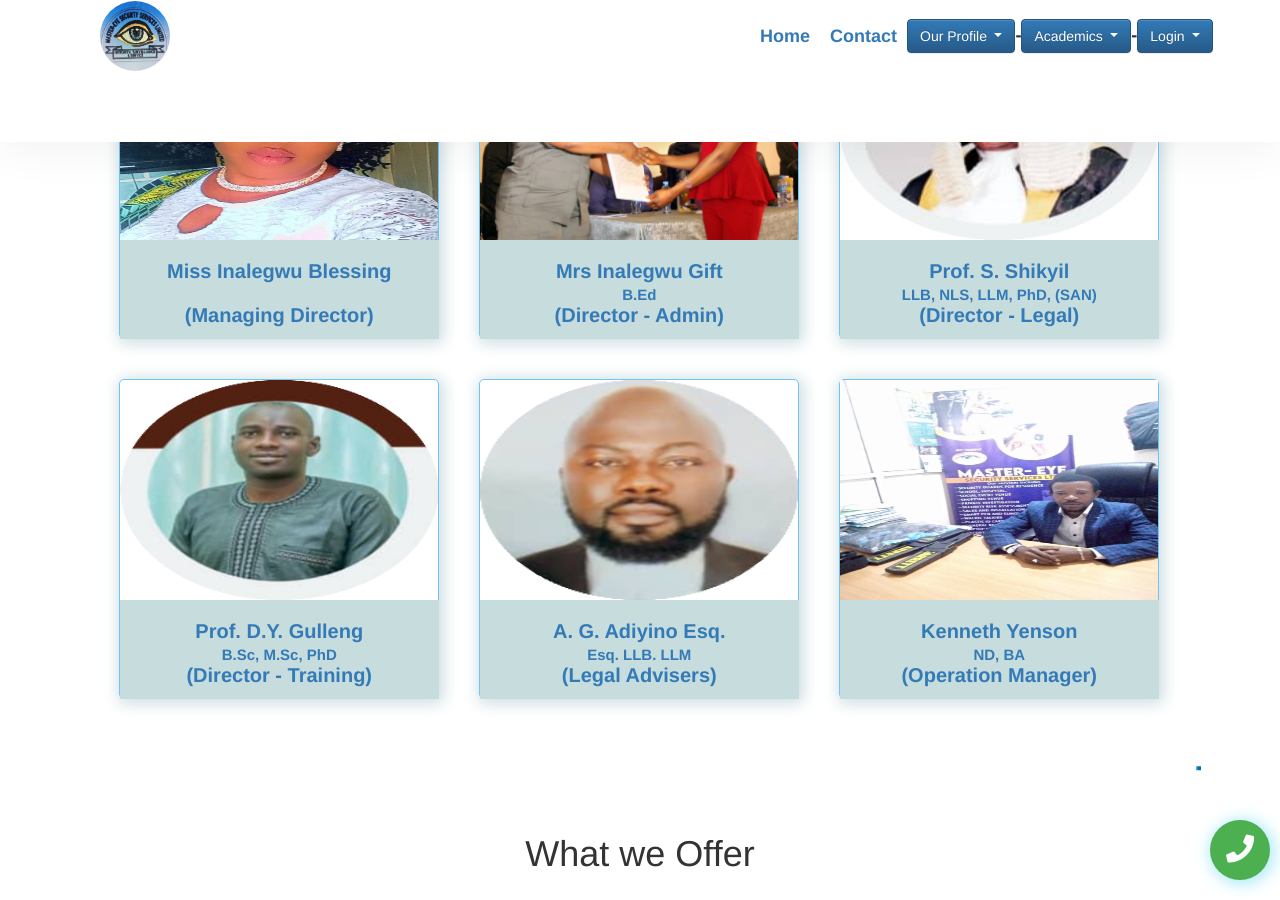
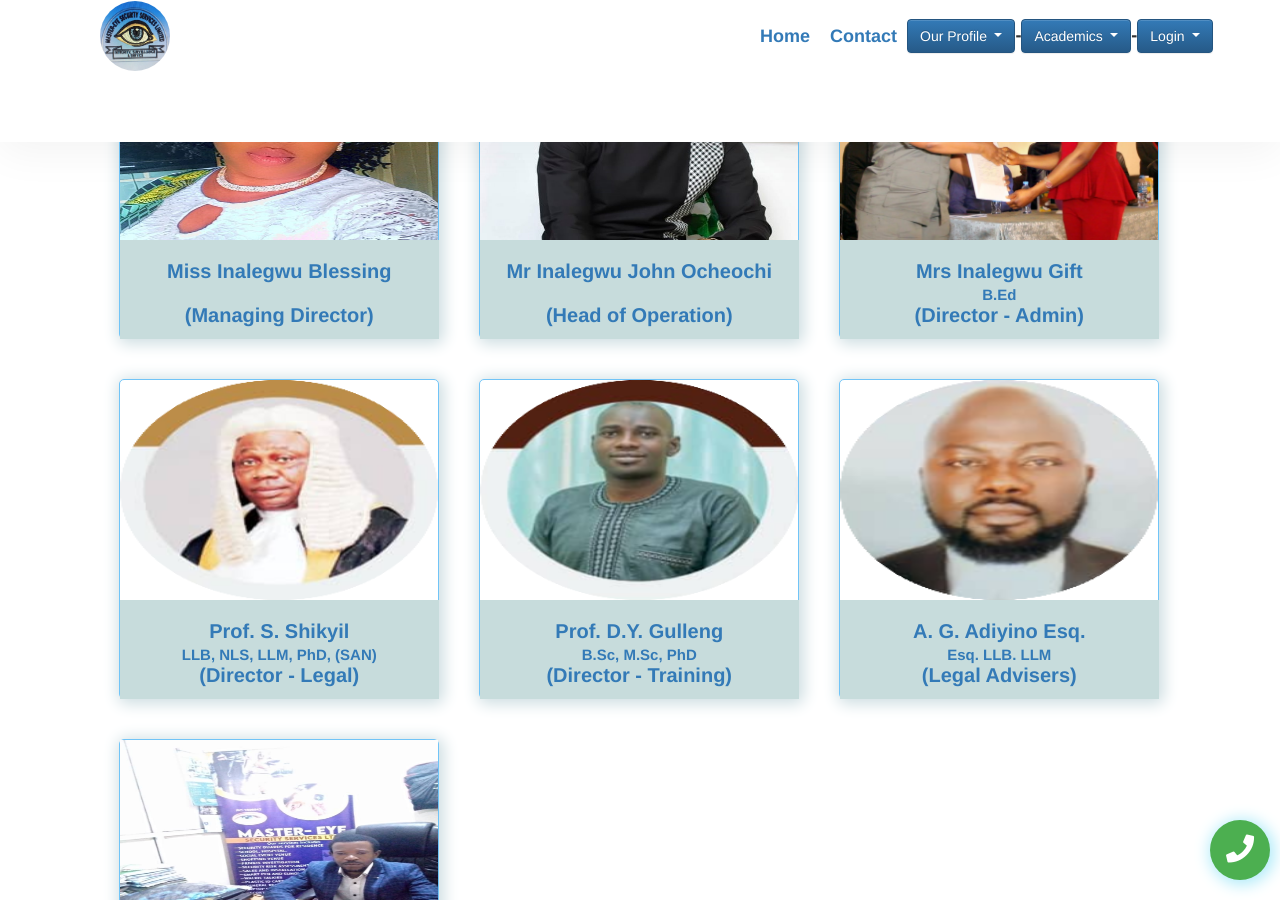
Before and after one commit to elishadamu97/mastereyesecurity, a Jekyll site: the page built from index.html, in a window 1280 px wide and 900 px high, scrolled down 3535 px. Built offline with Jekyll 4.4.1, drawn with Linux system fonts in a browser that asks for light colours; the list of posts is cut into pages by our own code; comment, search, counter and statistics services are not loaded.

Commit message:
gh-pages

```diff
--- a/index.html
+++ b/index.html
@@ -104,13 +104,21 @@ background: '/img/bg-index.jpg'
           </div></a>
       </div>
         <div class="box">
-            <a href="{{site.baseurl}}/pages/mr-john-inalegwu"><div class="imgBox" target="_blank">
-                <img src="{{site.baseurl}}/assets/images/blessing.jpg" alt="Mr Inalegwu John Ocheochi">
+            <a href="{{site.baseurl}}/pages/miss-inalegwu-blessing"><div class="imgBox" target="_blank">
+                <img src="{{site.baseurl}}/assets/images/blessing.jpg" alt="Mrs Inalegwu Blessing">
             </div>
             <div class="details">
                 <h3>Miss Inalegwu Blessing <br><span style="font-size: 15px;"></span><br>(Managing Director)</h3>
             </div></a>
         </div>
+        <div class="box">
+          <a href="{{site.baseurl}}/pages/mr-john-inalegwu"><div class="imgBox" target="_blank">
+              <img src="{{site.baseurl}}/assets/images/IMG-20230225-WA00031.jpg" alt="Mr Inalegwu John Ocheochi">
+          </div>
+          <div class="details">
+              <h3>Mr Inalegwu John Ocheochi <br><span style="font-size: 15px;"></span><br>(Head of Operation)</h3>
+          </div></a>
+      </div>
         <div class="box">
             <a href="{{site.baseurl}}/pages/mrs-inalegwu-gift" target="_blank">
                 <div class="imgBox">
```
Also changed, not shown: pages/miss-inalegwu-blessing.md (added, +11 -0 lines), pages/mr-john-inalegwu.md (+6 -4 lines).
